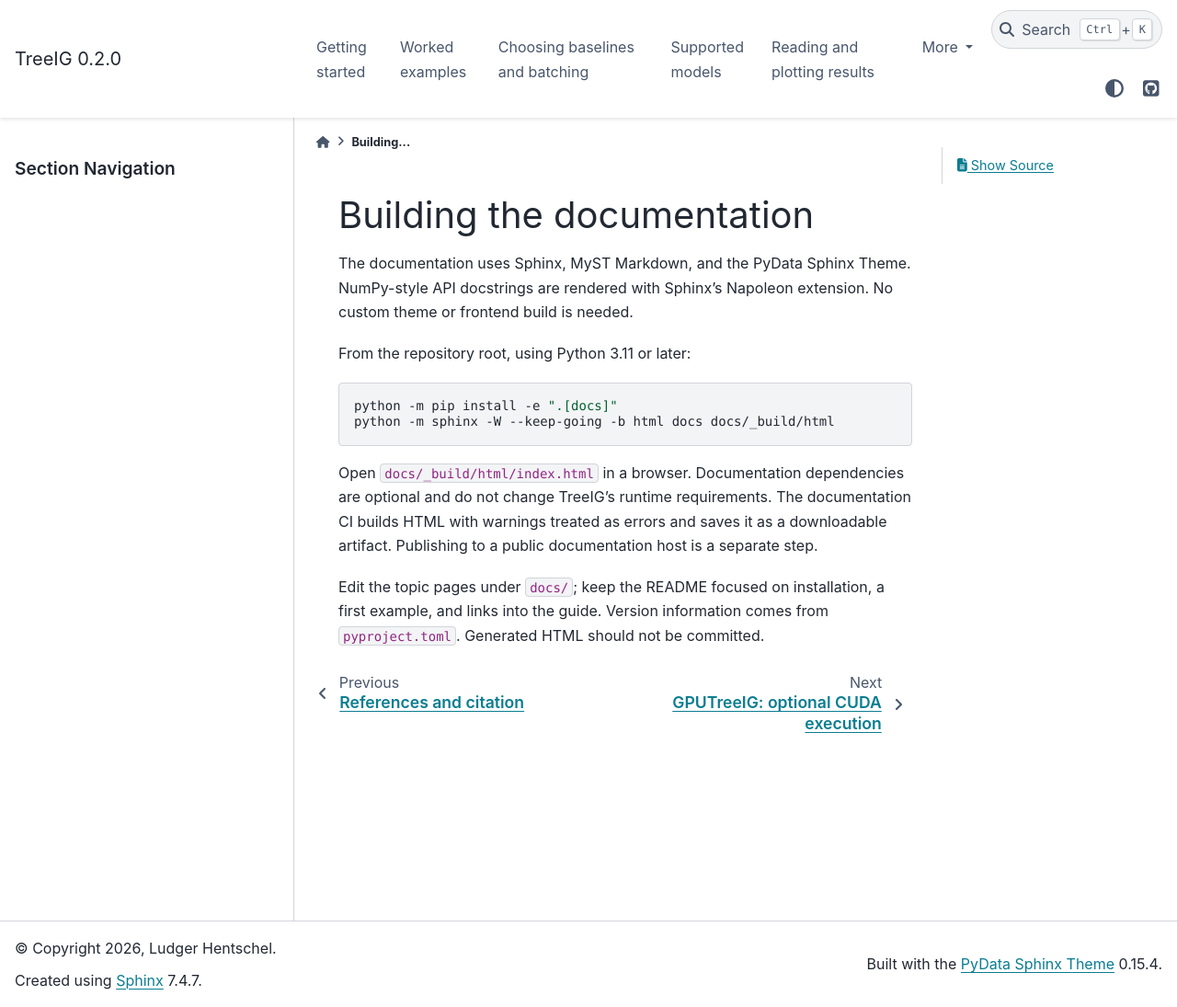
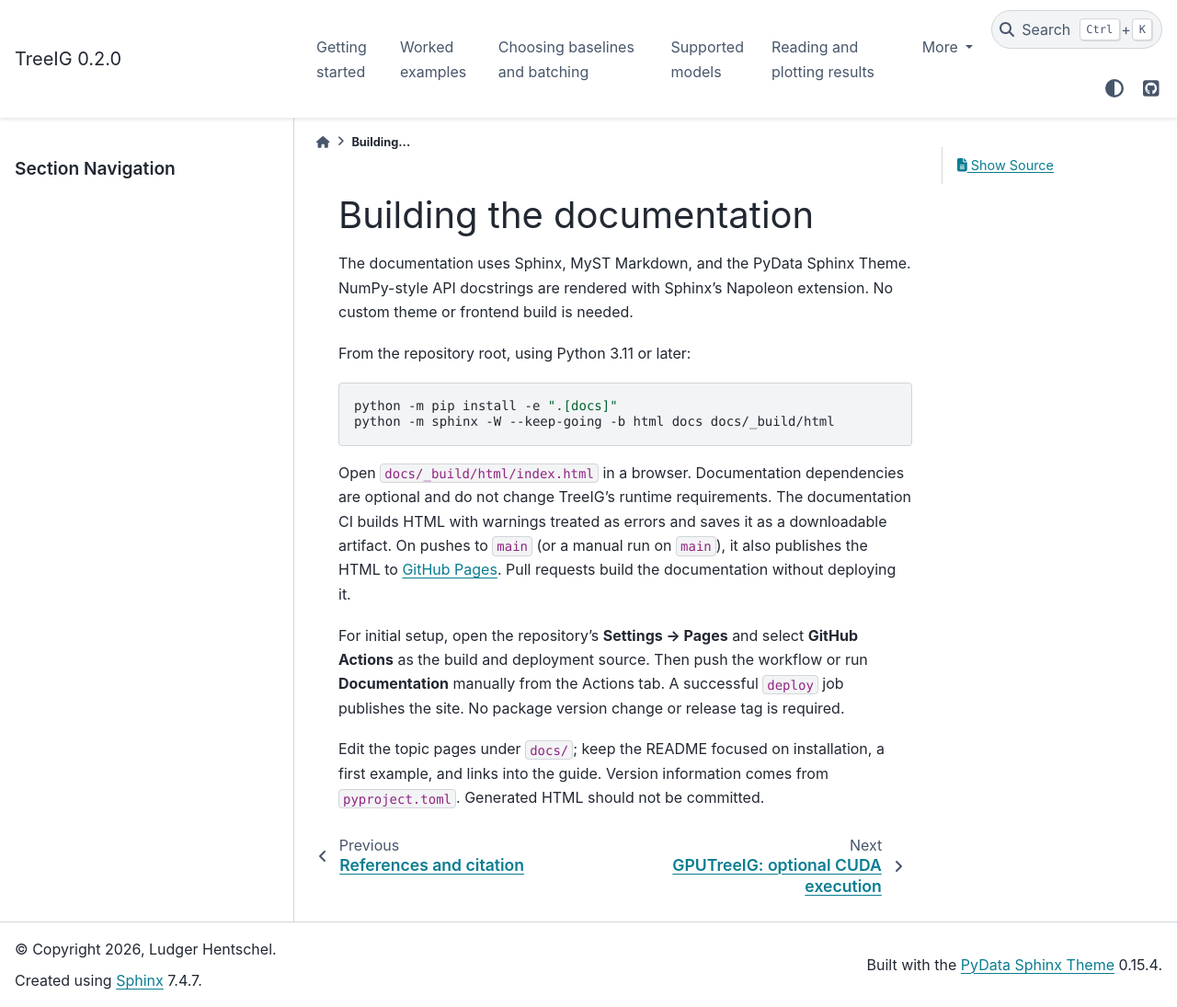
Before and after one commit to LudgerHentschel/treeig, a Sphinx documentation site: the page built from docs/building.md, in a window 1280 px wide and 1095 px high. Shown: the whole window at 92% size. Built offline with Sphinx 7.4.7 and the PyData theme 0.15.4, drawn with Linux system fonts in a browser that asks for light colours.

Commit message:
no message

```diff
--- a/docs/building.md
+++ b/docs/building.md
@@ -14,7 +14,14 @@ python -m sphinx -W --keep-going -b html docs docs/_build/html
 Open `docs/_build/html/index.html` in a browser. Documentation dependencies are
 optional and do not change TreeIG's runtime requirements. The documentation CI
 builds HTML with warnings treated as errors and saves it as a downloadable
-artifact. Publishing to a public documentation host is a separate step.
+artifact. On pushes to `main` (or a manual run on `main`), it also publishes
+the HTML to [GitHub Pages](https://ludgerhentschel.github.io/treeig/).
+Pull requests build the documentation without deploying it.
+
+For initial setup, open the repository's **Settings → Pages** and select
+**GitHub Actions** as the build and deployment source. Then push the workflow
+or run **Documentation** manually from the Actions tab. A successful `deploy`
+job publishes the site. No package version change or release tag is required.
 
 Edit the topic pages under `docs/`; keep the README focused on installation,
 a first example, and links into the guide. Version information comes from
--- a/pyproject.toml
+++ b/pyproject.toml
@@ -95,6 +95,7 @@ dev = [
 ]
 
 [project.urls]
+Documentation = "https://ludgerhentschel.github.io/treeig/"
 Homepage = "https://github.com/LudgerHentschel/treeig"
 Repository = "https://github.com/LudgerHentschel/treeig"
 Issues = "https://github.com/LudgerHentschel/treeig/issues"
```
Also changed, not shown: README.md (+7 -7 lines), 1 other file.
